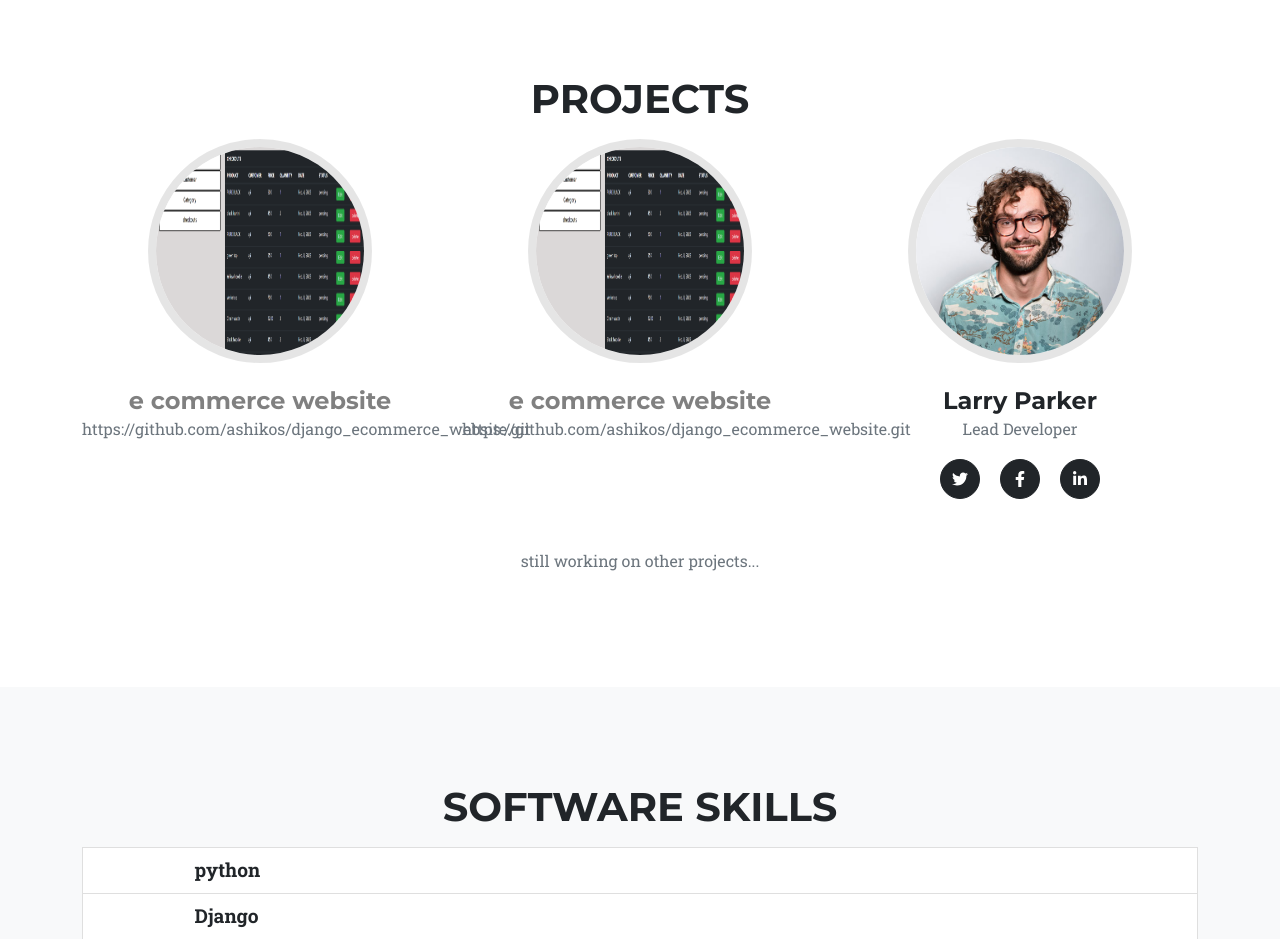
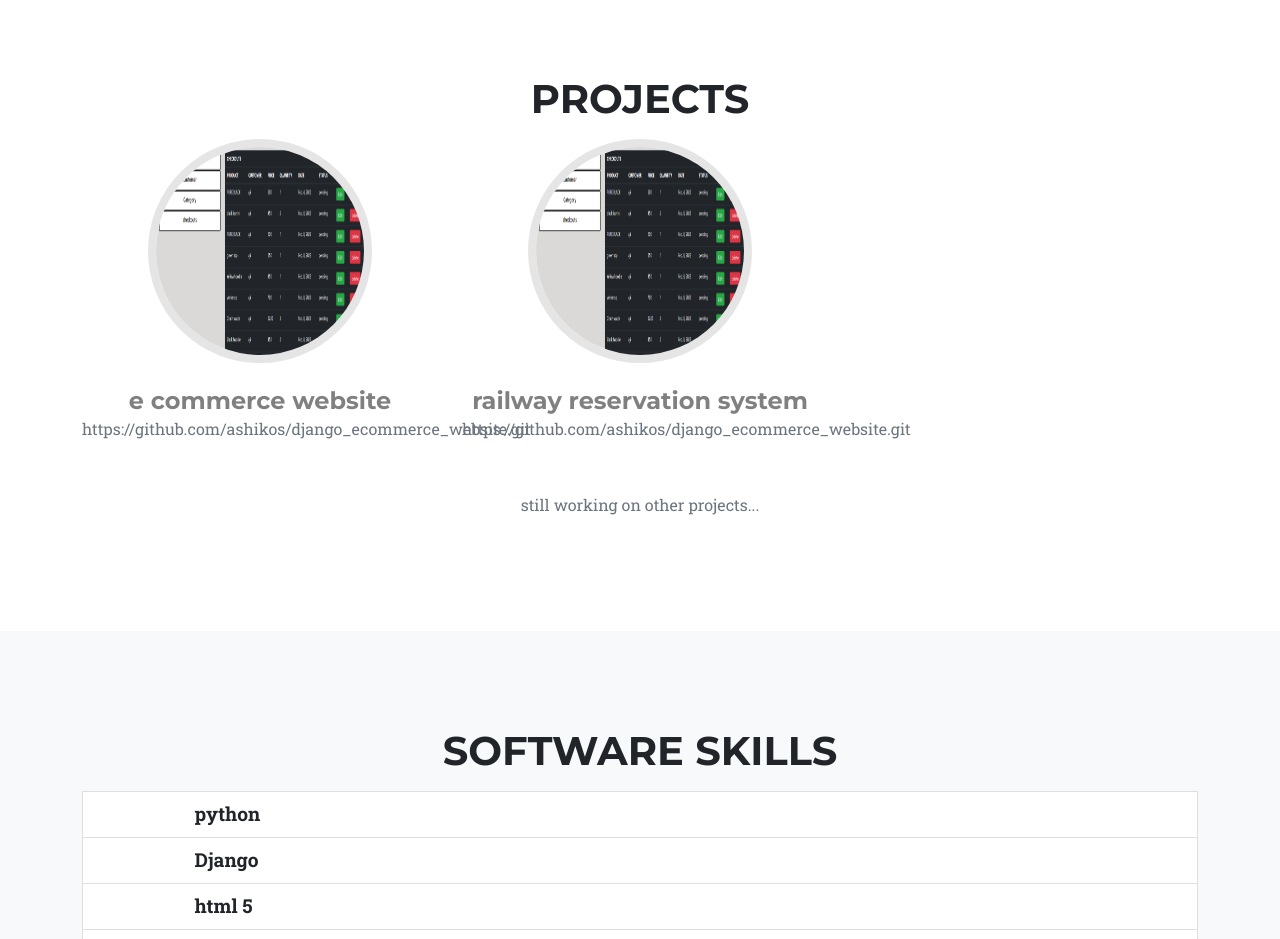
Before and after one commit to ashikos/my_portfolio, a plain HTML site: page index.html in a window 1280 px wide. Shown: the part 2400-3339 px from the top of the page. Drawn offline with nearby package versions, Linux system fonts and the light colour scheme.

Commit message:
second commit

```diff
--- a/index.html
+++ b/index.html
@@ -136,20 +136,13 @@
                             <div class="col-lg-4">
                                 <div class="team-member">
                                     <a href="https://github.com/ashikos/django_ecommerce_website.git"><img class="mx-auto rounded-circle" src="static/assets/img/about/snip.jpg" alt="..." /></a>
-                                    <a style="text-decoration: none;color: grey;"  href="https://github.com/ashikos/django_ecommerce_website.git"><h4>e commerce website</h4></a>
+                                    <a style="text-decoration: none;color: grey;"  href="https://github.com/ashikos/django_ecommerce_website.git"><h4>railway reservation system</h4></a>
                                     <a style="text-decoration: none;" href="https://github.com/ashikos/django_ecommerce_website.git"><p class="text-muted">https://github.com/ashikos/django_ecommerce_website.git</p></a>
 
                                 </div>
                             </div>
                             <div class="col-lg-4">
-                                <div class="team-member">
-                                    <img class="mx-auto rounded-circle" src="static/assets/img/team/3.jpg" alt="..." />
-                                    <h4>Larry Parker</h4>
-                                    <p class="text-muted">Lead Developer</p>
-                                    <a class="btn btn-dark btn-social mx-2" href="#!"><i class="fab fa-twitter"></i></a>
-                                    <a class="btn btn-dark btn-social mx-2" href="#!"><i class="fab fa-facebook-f"></i></a>
-                                    <a class="btn btn-dark btn-social mx-2" href="#!"><i class="fab fa-linkedin-in"></i></a>
-                                </div>
+
                             </div>
                         </div>
                         <div class="row">
```
